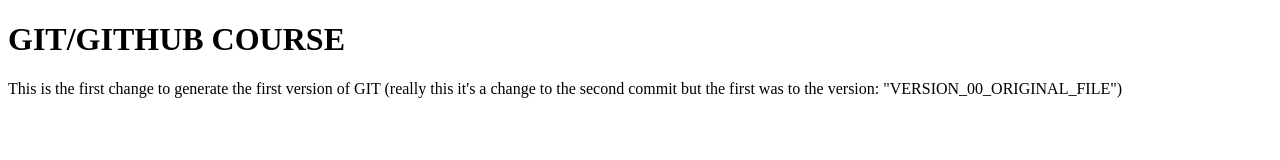
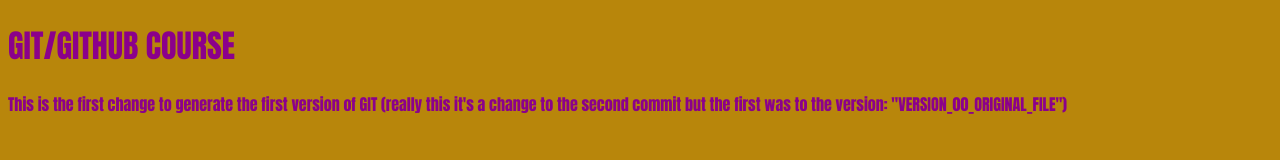
Before and after one commit to OctavioAS/GIT-GITHUB_COURSE_1ST_PART_GITBASH, a plain HTML site: page index.html in a window 1280 px wide. Drawn offline with Linux system fonts and the light colour scheme.

Commit message:
VERSION_02_HTML/CSS/CHANGE_<link>/body-backg-font

```diff
--- /dev/null
+++ b/css_folder/css_text_file.css
@@ -0,0 +1,9 @@
+@charset "utf-8";
+
+body
+{
+    background-color: darkgoldenrod;
+    color:darkmagenta;
+    font-family: Impact, Haettenschweiler, 'Arial Narrow Bold', sans-serif;
+    font-weight: lighter
+}
--- a/index.html
+++ b/index.html
@@ -14,6 +14,8 @@ porque viste mi CV, por favor mira mi forma autodidacta para aprender-->
 
     <title>GIT/GITHUB COURSE</title>
 
+    <link href="css_folder/css_text_file.css" rel="stylesheet" type="text/css">
+
 </head>
 
 <body>
```
Also changed, not shown: js_folder/js_text_file.js (added).
